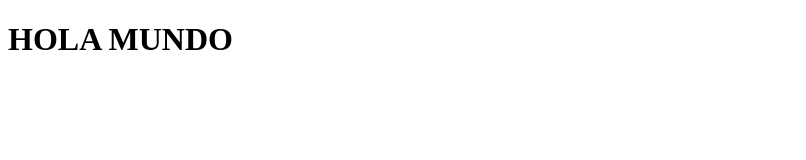
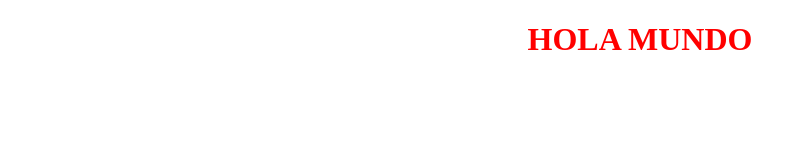
Before and after one commit to marlonsalc/test, a plain HTML site: page index.html in a window 1280 px wide. Shown: the whole page, without its empty margins (0-806 px from the left). Drawn offline with Linux system fonts and the light colour scheme.

Commit message:
Se añadio una etiqueta de clase css

```diff
--- a/index.html
+++ b/index.html
@@ -8,6 +8,6 @@
     <link rel="stylesheet" href="style.css">
 </head>
 <body>
-    <h1 class="hellowold">HOLA MUNDO</h1>
+    <h1 class="helloworld">HOLA MUNDO</h1>
 </body>
 </html>
--- a/style.css
+++ b/style.css
@@ -1,4 +1,4 @@
-.helloworld{
+.helloworld {
     color: red;
-
+    text-align: center;
 }
```
